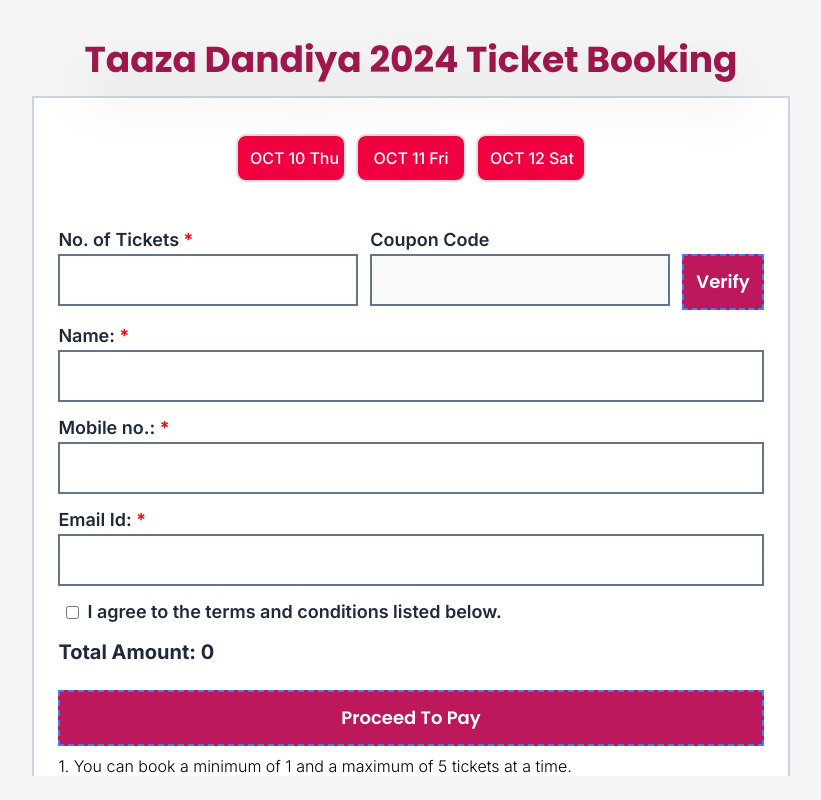
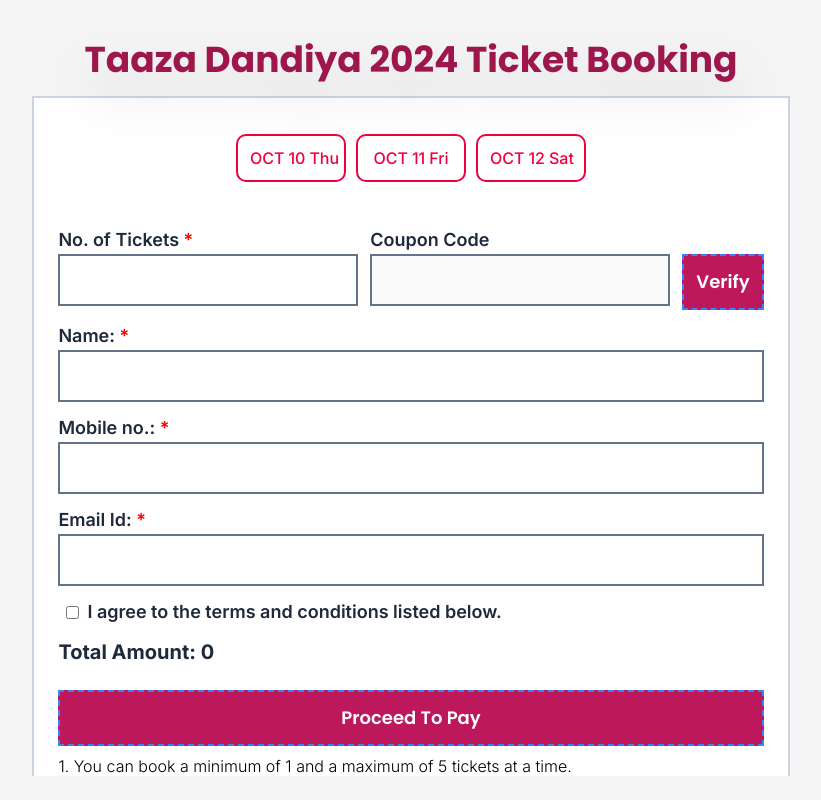
Before and after one commit to sayak-12/client, a React (Create React App) app: page /get-tickets in a window 1280 px wide. Shown: the whole page, without its empty margins (229-1050 px from the left). Built offline with nearby package versions, Linux system fonts and the light colour scheme.

Commit message:
changes done

```diff
--- a/src/components/booking-form.js
+++ b/src/components/booking-form.js
@@ -19,6 +19,7 @@ const BookingForm = () => {
     const [loading, setLoading] = useState(false);
     const [isdateEnabled, setIsdateEnabled] = useState(true);
     const [discount, setDiscount] = useState(0);
+    const [emailError, setemailError] = useState('');
     const [selectedDate, setSelectedDate] = useState(''); // Define selectedDate state
     const notifySuccess = (message) =>
         toast.success(message, {
@@ -63,6 +64,9 @@ const BookingForm = () => {
     const handleChange = (e) => {
         const { name, value } = e.target;
         setFormData({ ...formData, [name]: value });
+        if (name === 'email') {
+            validateEmail(value);
+        }
     };
 
     const handleDateSelect = (dateString) => {
@@ -105,7 +109,15 @@ const BookingForm = () => {
             notifyError('Please enter a discount code.');
         }
     };
-
+    const validateEmail = (email) => {
+        // Simple email validation regex
+        const emailPattern = /^[^\s@]+@[^\s@]+\.[^\s@]+$/;
+        if (!emailPattern.test(email)) {
+            setemailError('Please enter a valid email address');
+        } else {
+            setemailError(''); // Clear the error if email is valid
+        }
+    };
     const handleSubmit = async (e) => {
         e.preventDefault();
 
@@ -126,6 +138,10 @@ const BookingForm = () => {
         // Validate required fields
         if (!formData.name || !formData.email || !formData.phone || !formData.date || !formData.tickets) {
             notifyError('Please fill all required fields.');
+            return;
+        }
+        if (formData.tickets<1 || formData.tickets>5) {
+            notifyError('Minimum 1 and Maximum 5 tickets can be purchased from one number.');
             return;
         }
 
@@ -214,17 +230,17 @@ const BookingForm = () => {
         <form onSubmit={handleSubmit} className='inter booking-form flex flex-col gap-3 shadow-xl border-2 border-slate-300 bg-white p-6'>
             <div className='my-3'>
                 <div className="date-selection">
-                    <div className="date-box" onClick={() => handleDateSelect('10-10-2024')}>
+                    <div className={`date-box ${selectedDate === '10-10-2024' ? 'active':''}`} onClick={() => handleDateSelect('10-10-2024')}>
                         <span className="month">OCT</span>
                         <span className="date">10</span>
                         <span className="day">Thu</span>
                     </div>
-                    <div className="date-box" onClick={() => handleDateSelect('11-10-2024')}>
+                    <div className={`date-box ${selectedDate === '11-10-2024' ? 'active':''}`} onClick={() => handleDateSelect('11-10-2024')}>
                         <span className="month">OCT</span>
                         <span className="date">11</span>
                         <span className="day">Fri</span>
                     </div>
-                    <div className="date-box" onClick={() => handleDateSelect('12-10-2024')}>
+                    <div className={`date-box ${selectedDate === '12-10-2024' ? 'active':''}`} onClick={() => handleDateSelect('12-10-2024')}>
                         <span className="month">OCT</span>
                         <span className="date">12</span>
                         <span className="day">Sat</span>
@@ -291,6 +307,7 @@ const BookingForm = () => {
                     e.target.value = e.target.value.toLowerCase(); // Converts all characters to lowercase
                 }}
             />
+            {emailError!=='' && <p style={{ color: 'red', fontSize: '12px' }}>{emailError}</p>} {/* Error message */}
         </div>
 
             <div className='flex'>
--- a/src/components/date.css
+++ b/src/components/date.css
@@ -5,12 +5,22 @@
     margin-bottom: 20px;
 }
 
-.date-box {
+.date-box.active {
     background-color: #f00040;
     border: 2px solid #ddd;
     border-radius: 10px;
     padding: 10px;
     color: white;
+    text-align: center;
+    width: 110px;
+    cursor: pointer;
+    transition: background-color 0.3s ease, border-color 0.3s ease;
+}
+.date-box{
+    border: 2px solid #f00040;
+    border-radius: 10px;
+    padding: 10px;
+    color: #f00040;
     text-align: center;
     width: 110px;
     cursor: pointer;
```
Lines whose indentation alone changed are shown as unchanged.
